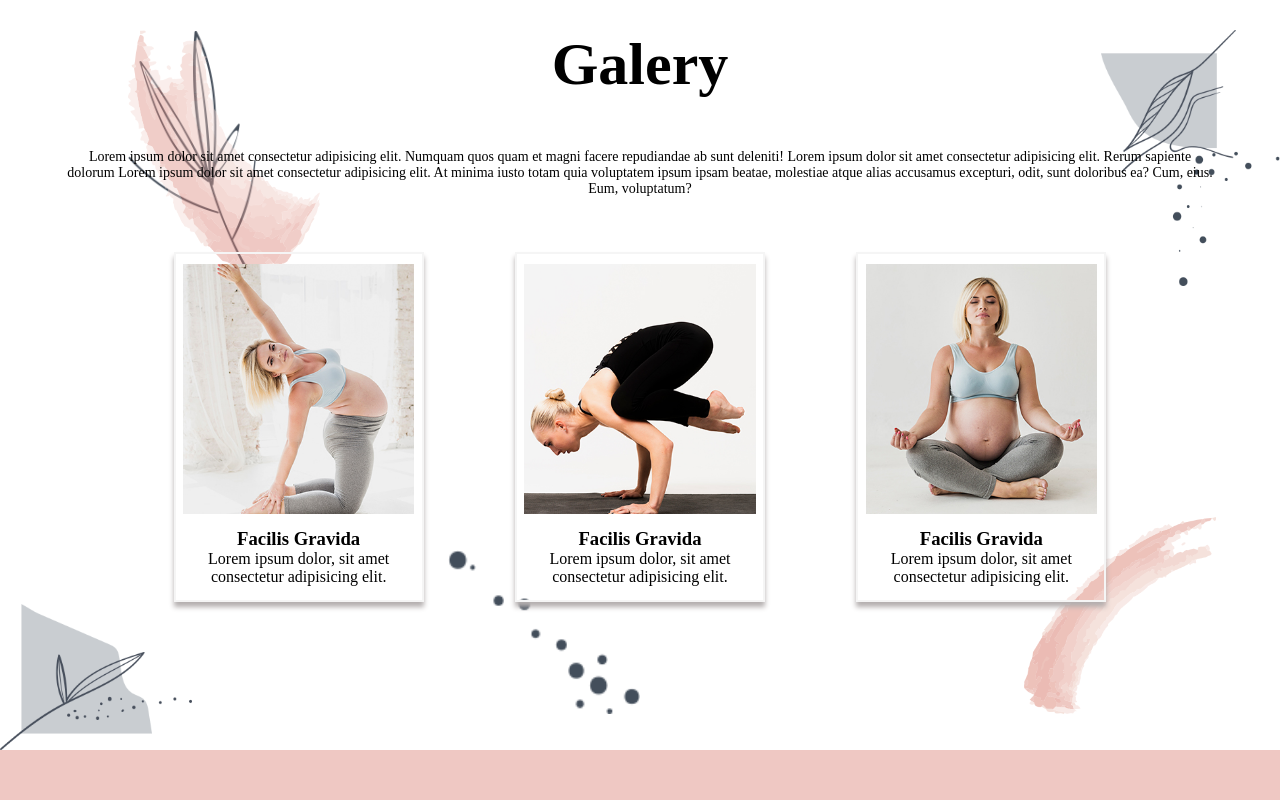
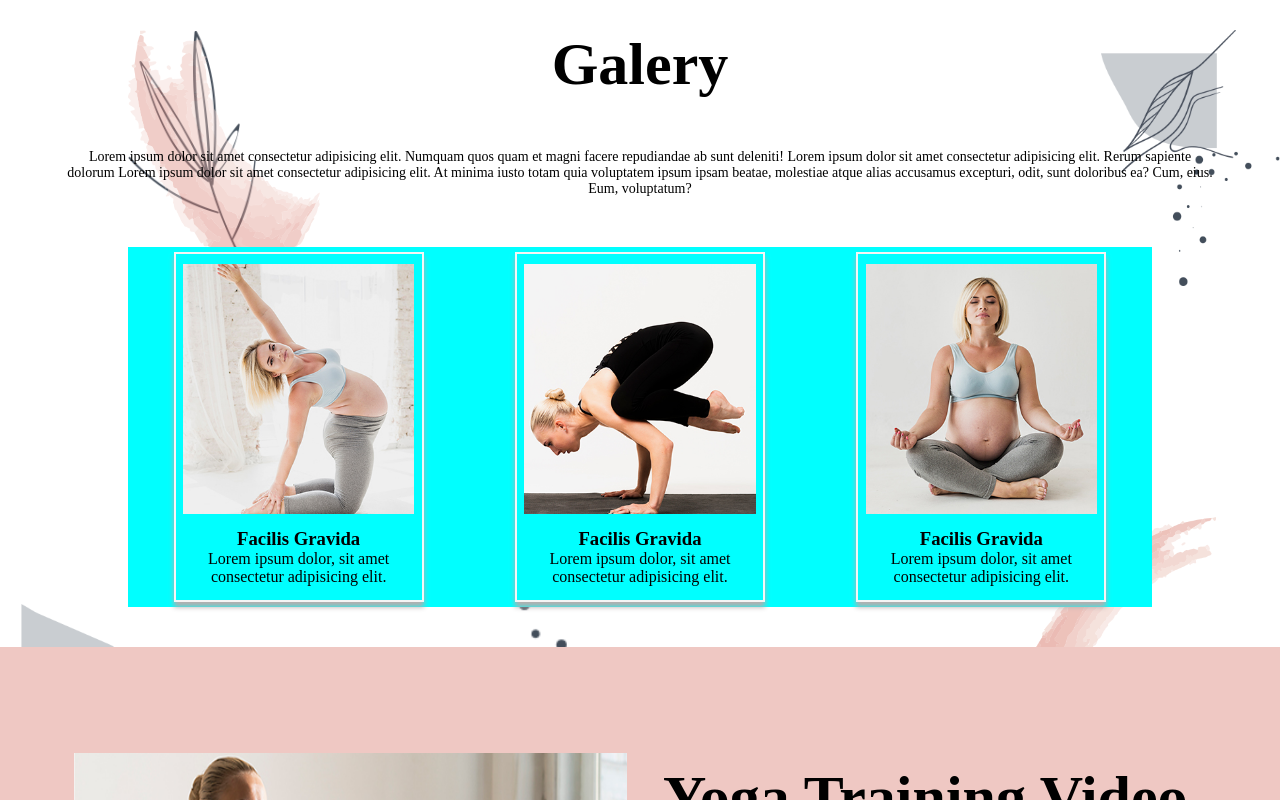
Before and after one commit to snehalwarke96/savit-proj, a plain HTML site: page index.html in a window 1280 px wide. Shown: the part 3330-4130 px from the top of the page. Drawn offline with Linux system fonts and the light colour scheme.

Commit message:
Add files via upload

```diff
--- a/css/style.css
+++ b/css/style.css
@@ -257,9 +257,10 @@ transform: translateY(4px);
 .abtProg{
     display: flex;
     width: 80vw;
+    height: auto;
     justify-content: space-around;
     align-items: center;
-    /* background-color: aqua; */
+    background-color: aqua;
     /* margin: auto; */
     margin: 40px auto;
     height: auto;
@@ -463,7 +464,7 @@ transform: translateY(4px);
 #Event{
     /* background-color: aqua; */
     width: 100%;
-    height: 90vh;
+    height: auto;
     position: relative;
 }
 
```
